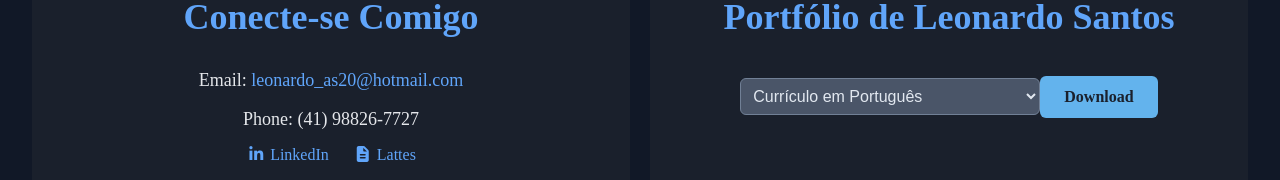
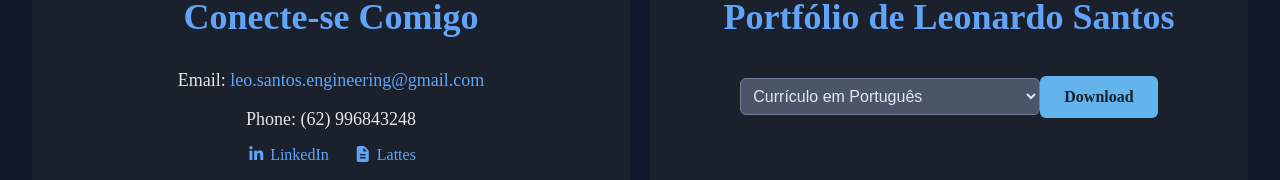
Before and after one commit to Je-Leo-AS/je-leo-as.github.io, a Vue app: page / in a window 1280 px wide. Shown: the part 2158-2338 px from the top of the page. Built offline with nearby package versions, Linux system fonts and the light colour scheme.

Commit message:
correção de dados

```diff
--- a/src/components/AppFooter.vue
+++ b/src/components/AppFooter.vue
@@ -5,8 +5,8 @@
       <section class="section">
         <h2>{{ t('contact_title') }}</h2>
         <div class="contact-content">
-          <p>Email: <a href="mailto:leonardo_as20@hotmail.com">leonardo_as20@hotmail.com</a></p>
-          <p>Phone: (41) 98826-7727</p>
+          <p>Email: <a href="mailto:leo.santos.engineering@gmail.com">leo.santos.engineering@gmail.com</a></p>
+          <p>Phone: (62) 996843248</p>
           <div class="social-links">
             <a :href="linkedInUrl" target="_blank" class="social-button">
               <i class="fab fa-linkedin-in"></i> LinkedIn
```
